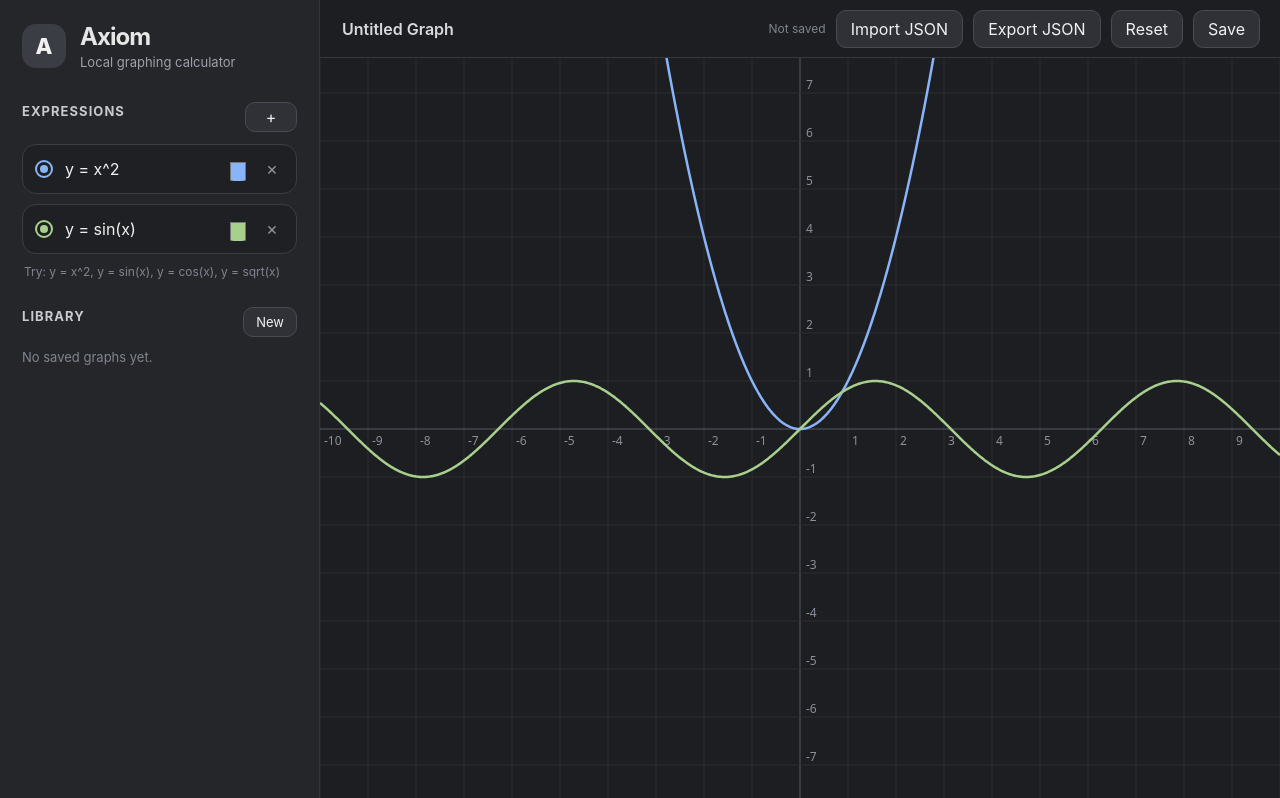
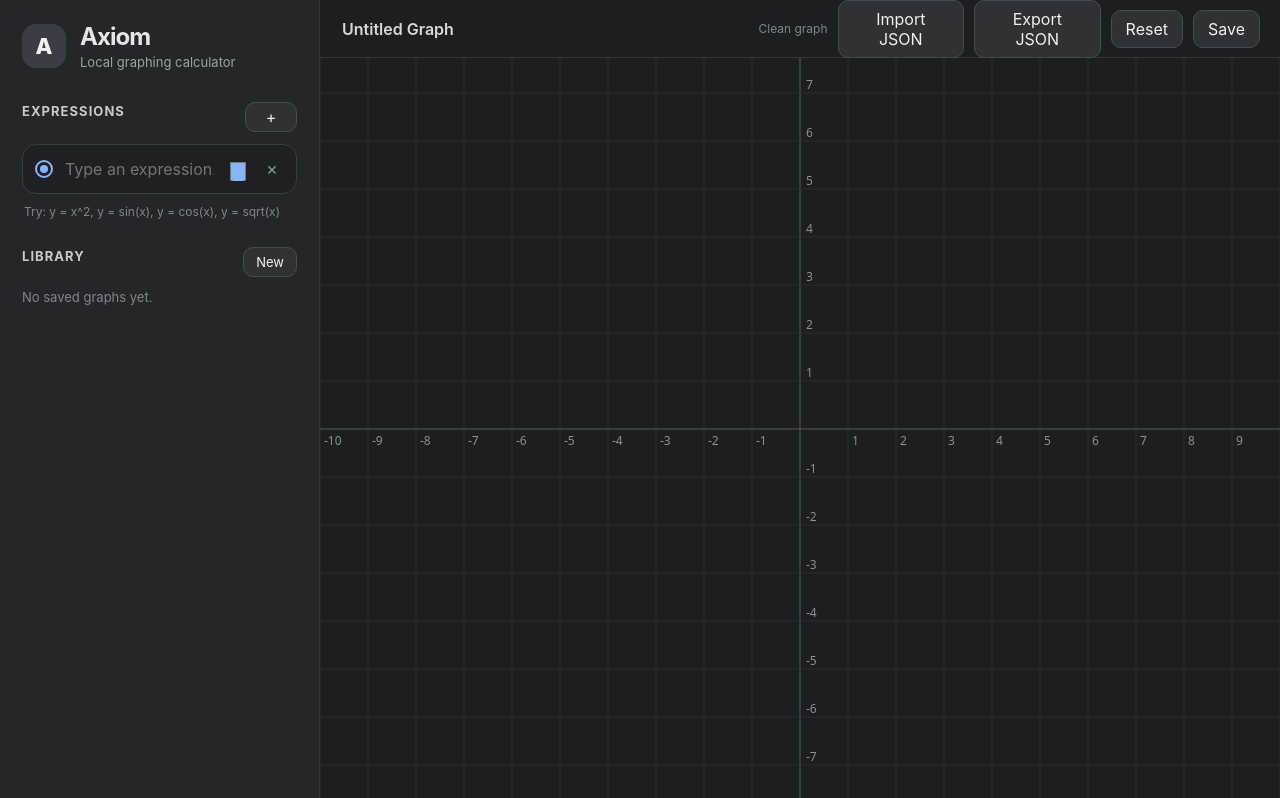
Before and after one commit to Voryalis/axiom, a React (Vite) app: page / in a window 1280 px wide. Built offline with nearby package versions, Linux system fonts and the light colour scheme.

Commit message:
Start clean while preserving saved graph library

```diff
--- a/src/App.tsx
+++ b/src/App.tsx
@@ -1,8 +1,7 @@
-import { useEffect, useMemo, useRef, useState } from "react";
+import { useMemo, useRef, useState } from "react";
 import GraphCanvas, { type GraphExpression } from "./components/GraphCanvas";
 import "./App.css";
 
-const CURRENT_GRAPH_KEY = "axiom.currentGraph";
 const GRAPH_LIBRARY_KEY = "axiom.graphLibrary";
 
 type SavedGraph = {
@@ -14,21 +13,6 @@ type SavedGraph = {
 };
 
 const COLORS = ["#8ab4f8", "#a8d08d", "#f6c177", "#c4a7e7", "#f28b82"];
-
-const DEFAULT_EXPRESSIONS: GraphExpression[] = [
-  {
-    id: "expr-1",
-    raw: "y = x^2",
-    color: COLORS[0],
-    visible: true,
-  },
-  {
-    id: "expr-2",
-    raw: "y = sin(x)",
-    color: COLORS[1],
-    visible: true,
-  },
-];
 
 function hslToHex(hue: number, saturation: number, lightness: number) {
   const s = saturation / 100;
@@ -83,6 +67,19 @@ function generateExpressionColor(index: number) {
   return hslToHex(hue, 78, 72);
 }
 
+function createEmptyExpression(index: number): GraphExpression {
+  return {
+    id: crypto.randomUUID(),
+    raw: "",
+    color: generateExpressionColor(index),
+    visible: true,
+  };
+}
+
+function createDefaultExpressions(): GraphExpression[] {
+  return [createEmptyExpression(0)];
+}
+
 function isValidExpression(value: unknown): value is GraphExpression {
   if (typeof value !== "object" || value === null) return false;
 
@@ -121,21 +118,6 @@ function normalizeGraph(value: SavedGraph): SavedGraph {
   };
 }
 
-function loadCurrentGraph(): SavedGraph | null {
-  try {
-    const raw = localStorage.getItem(CURRENT_GRAPH_KEY);
-    if (!raw) return null;
-
-    const parsed = JSON.parse(raw);
-
-    if (!isValidSavedGraph(parsed)) return null;
-
-    return normalizeGraph(parsed);
-  } catch {
-    return null;
-  }
-}
-
 function loadGraphLibrary(): SavedGraph[] {
   try {
     const raw = localStorage.getItem(GRAPH_LIBRARY_KEY);
@@ -157,26 +139,22 @@ function saveGraphLibrary(graphs: SavedGraph[]) {
 
 function App() {
   const fileInputRef = useRef<HTMLInputElement | null>(null);
-  const savedGraph = useMemo(() => loadCurrentGraph(), []);
+  const expressionInputRefs = useRef<Record<string, HTMLInputElement | null>>({});
 
-  const [activeGraphId, setActiveGraphId] = useState(
-    savedGraph?.id ?? crypto.randomUUID(),
-  );
-  const [title, setTitle] = useState(savedGraph?.title ?? "Untitled Graph");
-  const [expressions, setExpressions] = useState<GraphExpression[]>(
-    savedGraph?.expressions ?? DEFAULT_EXPRESSIONS,
-  );
-  const [nextColorIndex, setNextColorIndex] = useState(
-    savedGraph?.expressions?.length ?? DEFAULT_EXPRESSIONS.length,
-  );
+  const startingExpressions = useMemo(() => createDefaultExpressions(), []);
+
+  const [activeGraphId, setActiveGraphId] = useState<string>(crypto.randomUUID());
+  const [title, setTitle] = useState("Untitled Graph");
+  const [expressions, setExpressions] = useState<GraphExpression[]>(startingExpressions);
+  const [nextColorIndex, setNextColorIndex] = useState(startingExpressions.length);
   const [library, setLibrary] = useState<SavedGraph[]>(() => loadGraphLibrary());
-  const [saveStatus, setSaveStatus] = useState("Not saved");
+  const [saveStatus, setSaveStatus] = useState("Clean graph");
 
-  useEffect(() => {
-    if (savedGraph?.updatedAt) {
-      setSaveStatus(`Loaded ${new Date(savedGraph.updatedAt).toLocaleString()}`);
+  function focusExpression(id: string) {
+    requestAnimationFrame(() => {
+      expressionInputRefs.current[id]?.focus();
+    });
   }
-  }, [savedGraph]);
 
   function markUnsaved() {
     setSaveStatus("Unsaved changes");
@@ -212,27 +190,16 @@ function App() {
   }
 
   function addExpression() {
-    const color = generateExpressionColor(nextColorIndex);
+    const expression = createEmptyExpression(nextColorIndex);
 
-    setExpressions((current) => [
-      ...current,
-      {
-        id: crypto.randomUUID(),
-        raw: "y = x",
-        color,
-        visible: true,
-      },
-    ]);
-
+    setExpressions((current) => [...current, expression]);
     setNextColorIndex((current) => current + 1);
+    focusExpression(expression.id);
     markUnsaved();
   }
 
   function removeExpression(id: string) {
-    setExpressions((current) => {
-      if (current.length === 1) return current;
-      return current.filter((expression) => expression.id !== id);
-    });
+    setExpressions((current) => current.filter((expression) => expression.id !== id));
     markUnsaved();
   }
 
@@ -249,8 +216,6 @@ function App() {
   function saveGraph() {
     const graph = createGraphSnapshot();
 
-    localStorage.setItem(CURRENT_GRAPH_KEY, JSON.stringify(graph, null, 2));
-
     setLibrary((current) => {
       const withoutCurrent = current.filter((item) => item.id !== graph.id);
       const next = [graph, ...withoutCurrent];
@@ -258,7 +223,7 @@ function App() {
       return next;
     });
 
-    setSaveStatus(`Saved ${new Date(graph.updatedAt).toLocaleTimeString()}`);
+    setSaveStatus(`Saved to library ${new Date(graph.updatedAt).toLocaleTimeString()}`);
   }
 
   function loadGraph(graph: SavedGraph) {
@@ -269,16 +234,22 @@ function App() {
     setExpressions(normalized.expressions);
     setNextColorIndex(normalized.expressions.length);
 
-    localStorage.setItem(CURRENT_GRAPH_KEY, JSON.stringify(normalized, null, 2));
     setSaveStatus(`Loaded ${new Date(normalized.updatedAt).toLocaleString()}`);
   }
 
   function newGraph() {
+    const defaultExpressions = createDefaultExpressions();
+    const firstExpression = defaultExpressions[0];
+
     setActiveGraphId(crypto.randomUUID());
     setTitle("Untitled Graph");
-    setExpressions(DEFAULT_EXPRESSIONS);
-    setNextColorIndex(DEFAULT_EXPRESSIONS.length);
-    markUnsaved();
+    setExpressions(defaultExpressions);
+    setNextColorIndex(defaultExpressions.length);
+    setSaveStatus("Clean graph");
+
+    if (firstExpression) {
+      focusExpression(firstExpression.id);
+    }
   }
 
   function deleteGraph(id: string) {
@@ -294,10 +265,17 @@ function App() {
   }
 
   function resetGraph() {
+    const defaultExpressions = createDefaultExpressions();
+    const firstExpression = defaultExpressions[0];
+
     setTitle("Untitled Graph");
-    setExpressions(DEFAULT_EXPRESSIONS);
-    setNextColorIndex(DEFAULT_EXPRESSIONS.length);
+    setExpressions(defaultExpressions);
+    setNextColorIndex(defaultExpressions.length);
     markUnsaved();
+
+    if (firstExpression) {
+      focusExpression(firstExpression.id);
+    }
   }
 
   function exportJson() {
@@ -376,6 +354,9 @@ function App() {
             </button>
           </div>
 
+          {expressions.length === 0 ? (
+            <p className="empty-library">No expressions. Click + to add one.</p>
+          ) : (
             <div className="expression-list">
               {expressions.map((expression) => (
                 <div
@@ -401,10 +382,14 @@ function App() {
                   </button>
 
                   <input
+                    ref={(element) => {
+                      expressionInputRefs.current[expression.id] = element;
+                    }}
                     value={expression.raw}
                     onChange={(event) =>
                       updateExpression(expression.id, event.target.value)
                     }
+                    placeholder="Type an expression..."
                     spellCheck={false}
                   />
 
@@ -429,6 +414,7 @@ function App() {
                 </div>
               ))}
             </div>
+          )}
 
           <p className="hint">
             Try: y = x^2, y = sin(x), y = cos(x), y = sqrt(x)
```
Also changed, not shown: 1 other file (tests, documents, lock files or other folders). Lines whose indentation alone changed are shown as unchanged.
